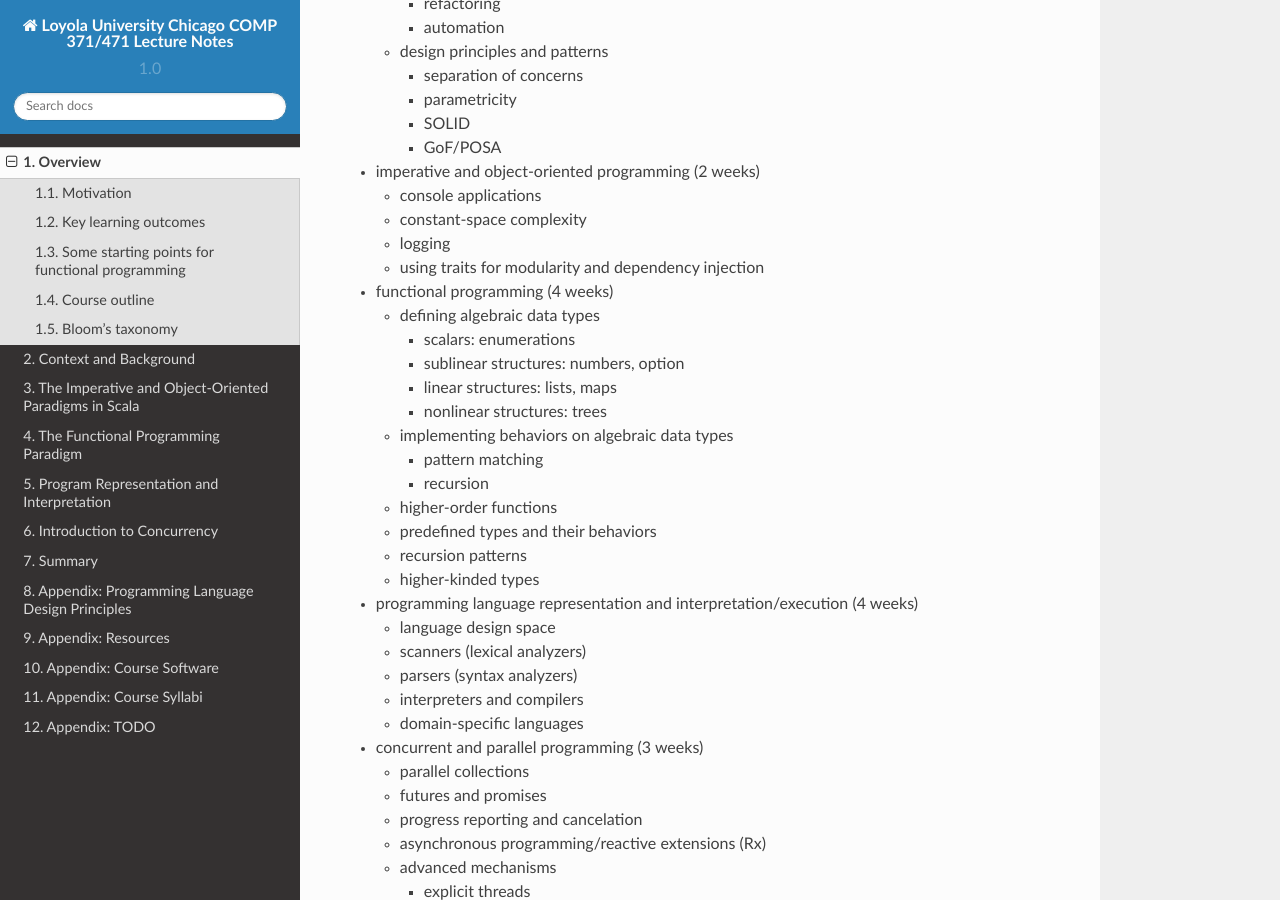
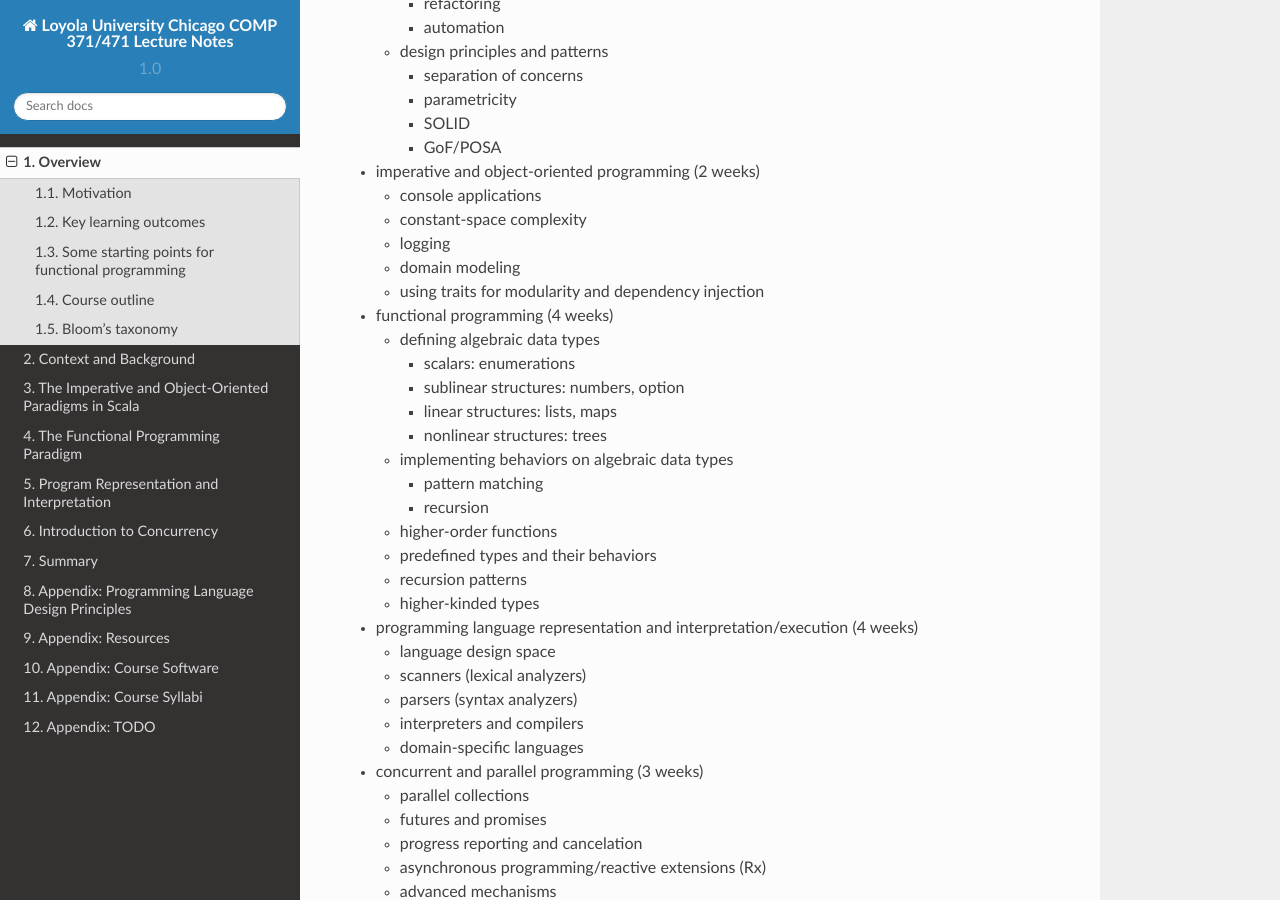
Before and after one commit to lucproglangcourse/lucproglangcourse.github.io, a Sphinx documentation site: the page built from source/overview.rst, in a window 1280 px wide and 900 px high, scrolled down 1669 px. Built offline with Sphinx 7.4.7 and the Read the Docs theme 2.0.0, drawn with Linux system fonts in a browser that asks for light colours.

Commit message:
updated overview and detailed outline
Signed-off-by: Konstantin Läufer <klaeufer@gmail.com>

```diff
--- a/source/detailedoutline.txt
+++ b/source/detailedoutline.txt
@@ -23,6 +23,7 @@
   - console applications
   - constant-space complexity
   - logging
+  - domain modeling
   - using traits for modularity and dependency injection
 
 
```
